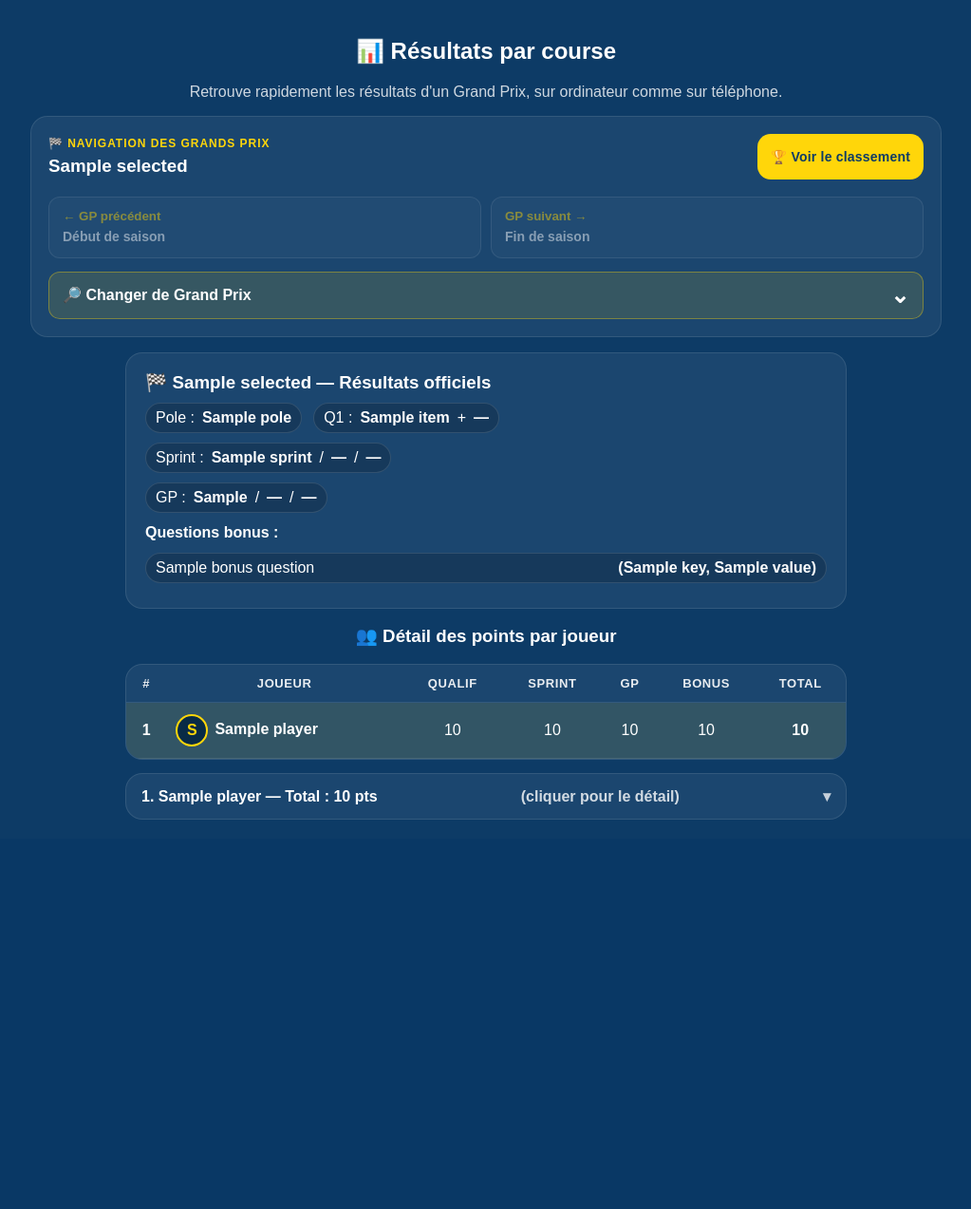
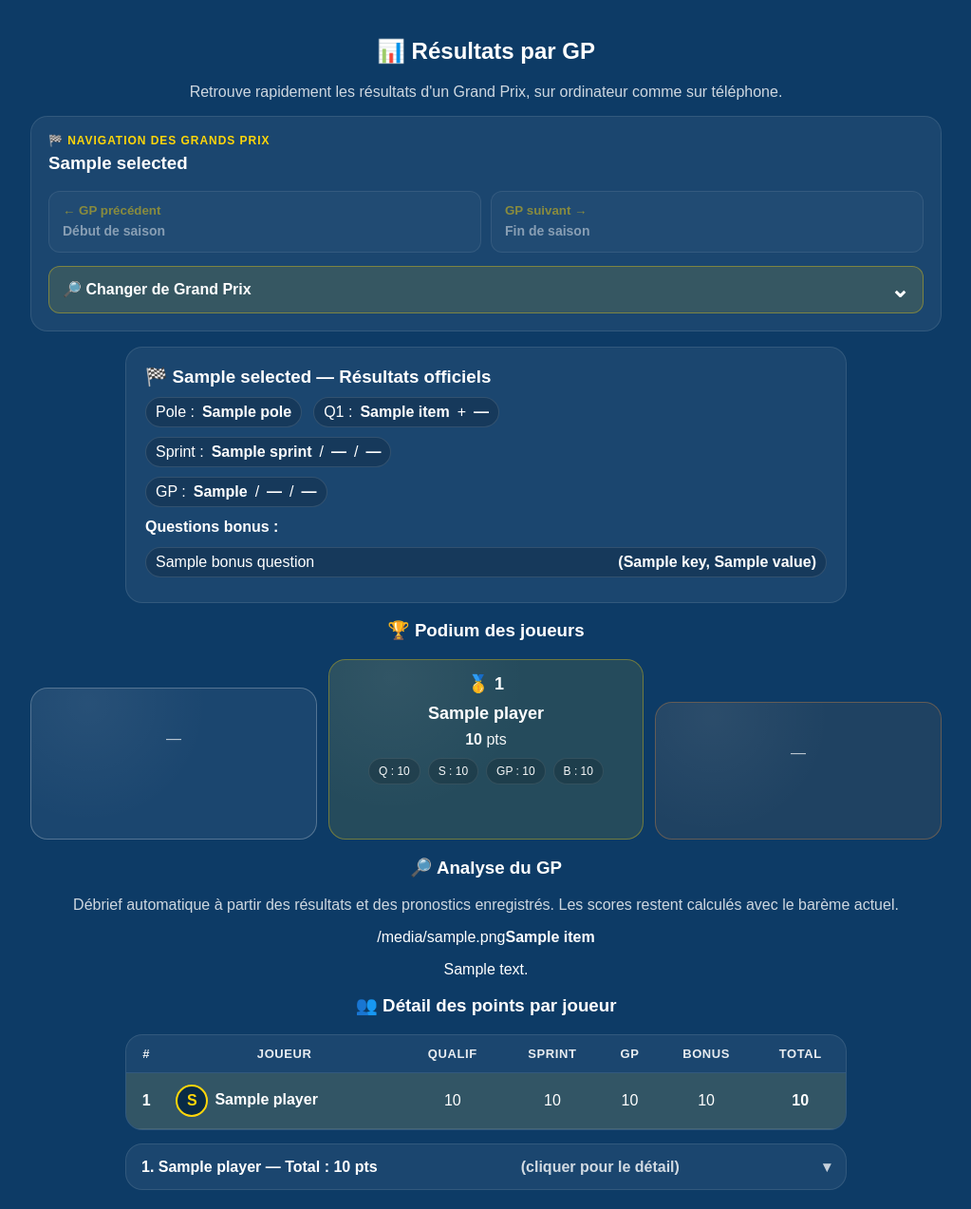
Before and after one commit to benjaminsoler07-lang/motogp-jeu, a Python web app: template templates/results_by_race.html in a window 1280 px wide. Shown: the part 175-1448 px from the top of the page at 95% size, without its empty margins (128-1151 px from the left). Before the commit the page ends 1038 px from the top, so only its background shows below. Run offline with Jinja, Linux system fonts and the light colour scheme; the template is opened without the code that fills it: most values are stand-ins (such as "Sample title", 1, 10 or a date in 2020).

Commit message:
feat: réunir podium analyse et détails sur résultats par GP

```diff
--- a/templates/results_by_race.html
+++ b/templates/results_by_race.html
@@ -1,8 +1,8 @@
 {% extends 'base.html' %}
-{% block title %}Résultats par course — MotoGP{% endblock %}
+{% block title %}Résultats par GP — MotoGP{% endblock %}
 
 {% block content %}
-  <h2>📊 Résultats par course</h2>
+  <h2>📊 Résultats par GP</h2>
   <p class="muted">Retrouve rapidement les résultats d'un Grand Prix, sur ordinateur comme sur téléphone.</p>
 
   {% set picker_season = request.args.get('season') or (selected.season_year if selected and selected.season_year else none) %}
@@ -37,9 +37,6 @@
         <div class="results-picker-kicker">🏁 Navigation des Grands Prix</div>
         <h3 id="results-picker-title">{% if selected %}{{ flag_for(selected) }} {{ selected.label }}{% else %}Choisir un Grand Prix{% endif %}</h3>
       </div>
-      {% if selected %}
-        <a class="btn btn-small" href="{{ url_for('classement_weekend', weekend_id=selected.id) }}">🏆 Voir le classement</a>
-      {% endif %}
     </div>
 
     {% if weekends %}
@@ -172,36 +169,84 @@
       {% endif %}
     </div>
 
-    <h3 style="margin-top:18px;">👥 Détail des points par joueur</h3>
+    <section class="gp-fusion-section" aria-labelledby="gp-podium-title">
+      <h3 id="gp-podium-title">🏆 Podium des joueurs</h3>
+      {% if rows %}
+        <div class="podium-wrap">
+          <div class="podium">
+            {% for rank in [2, 1, 3] %}
+              {% set r = rows[rank - 1] if rows|length >= rank else none %}
+              <div class="podium-card podium-{{ rank }}">
+                {% if r %}
+                  <div class="podium-rank">{{ {1: '🥇', 2: '🥈', 3: '🥉'}[rank] }} {{ rank }}</div>
+                  <div class="podium-name">{{ r.player }}</div>
+                  <div class="podium-points"><strong>{{ r.pts.total }}</strong> pts</div>
+                  <div class="podium-breakdown">
+                    <span>Q : {{ r.pts.qualif.total }}</span>
+                    <span>S : {{ r.pts.sprint.total }}</span>
+                    <span>GP : {{ r.pts.gp.total }}</span>
+                    <span>B : {{ r.pts.bonus.total }}</span>
+                  </div>
+                {% else %}
+                  <div class="podium-empty">—</div>
+                {% endif %}
+              </div>
+            {% endfor %}
+          </div>
+        </div>
+      {% else %}
+        <p class="muted">Le podium apparaîtra lorsque les points des joueurs seront disponibles.</p>
+      {% endif %}
+    </section>
+
+    <section class="gp-fusion-section" aria-labelledby="gp-analysis-title">
+      <h3 id="gp-analysis-title">🔎 Analyse du GP</h3>
+      <p class="muted">Débrief automatique à partir des résultats et des pronostics enregistrés. Les scores restent calculés avec le barème actuel.</p>
+      {% if analysis|default([], true) %}
+        <div class="gp-analysis-grid">
+          {% for item in analysis %}
+            <article class="gp-analysis-item">
+              <div class="gp-analysis-heading"><span aria-hidden="true">{{ item.icon }}</span><strong>{{ item.title }}</strong></div>
+              <p>{{ item.text }}</p>
+            </article>
+          {% endfor %}
+        </div>
+      {% else %}
+        <p class="muted">L’analyse sera disponible lorsque les résultats officiels et les pronostics permettront une comparaison.</p>
+      {% endif %}
+    </section>
+
+    <section class="gp-fusion-section" aria-labelledby="gp-details-title">
+    <h3 id="gp-details-title">👥 Détail des points par joueur</h3>
 
     {% if rows|length == 0 %}
       <p class="muted">Aucun pronostic trouvé pour ce GP.</p>
     {% else %}
 
       <!-- Tableau rapide (classement total) -->
-      <div class="card" style="padding:0; overflow:auto; text-align:left;">
-        <table class="classement">
+      <div class="card gp-results-scroller" style="padding:0; overflow:auto; text-align:left;">
+        <table class="classement gp-results-detail">
           <thead>
             <tr>
               <th>#</th>
-              <th>Joueur</th>
+              <th class="player-col">Joueur</th>
               <th>Qualif</th>
               <th>Sprint</th>
               <th>GP</th>
               <th>Bonus</th>
-              <th>Total</th>
+              <th class="total-col">Total</th>
             </tr>
           </thead>
           <tbody>
             {% for r in rows %}
               <tr class="{% if loop.index==1 %}row-gold{% elif loop.index==2 %}row-silver{% elif loop.index==3 %}row-bronze{% endif %}">
                 <td><strong>{{ loop.index }}</strong></td>
-                <td style="text-align:left;"><span class="avatar-v2 avatar-sm"><img src="{{ url_for('player_avatar',participant_id=v2_avatar_ids.get(r.player|lower|trim,0)) }}" alt="" onerror="this.style.display='none'"><span>{{ r.player[:1]|upper }}</span></span><strong>{{ r.player }}</strong></td>
+                <td class="player-col" style="text-align:left;"><span class="avatar-v2 avatar-sm"><img src="{{ url_for('player_avatar',participant_id=v2_avatar_ids.get(r.player|lower|trim,0)) }}" alt="" onerror="this.style.display='none'"><span>{{ r.player[:1]|upper }}</span></span><strong>{{ r.player }}</strong></td>
                 <td>{{ r.pts.qualif.total }}</td>
                 <td>{{ r.pts.sprint.total }}</td>
                 <td>{{ r.pts.gp.total }}</td>
                 <td>{{ r.pts.bonus.total }}</td>
-                <td><strong>{{ r.pts.total }}</strong></td>
+                <td class="total-col"><strong>{{ r.pts.total }}</strong></td>
               </tr>
             {% endfor %}
           </tbody>
@@ -305,5 +350,6 @@
         {% endfor %}
       </div>
     {% endif %}
+    </section>
   {% endif %}
 {% endblock %}
```
